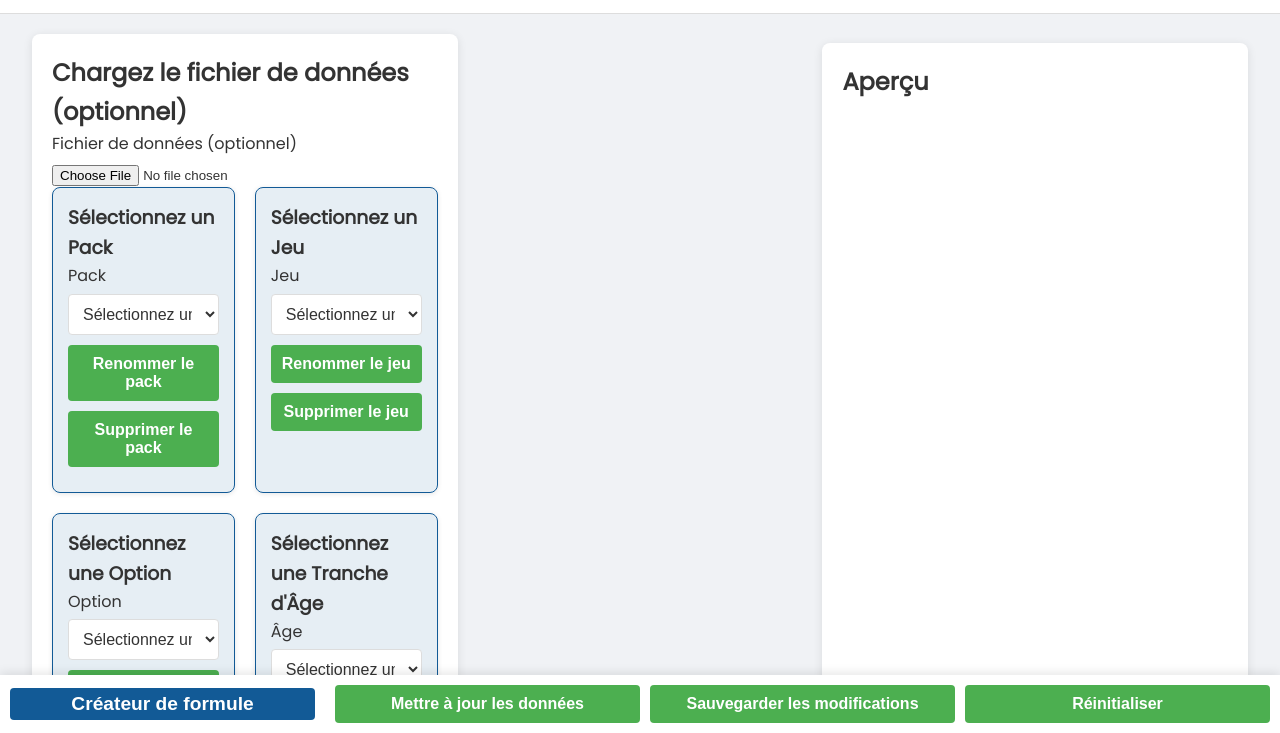
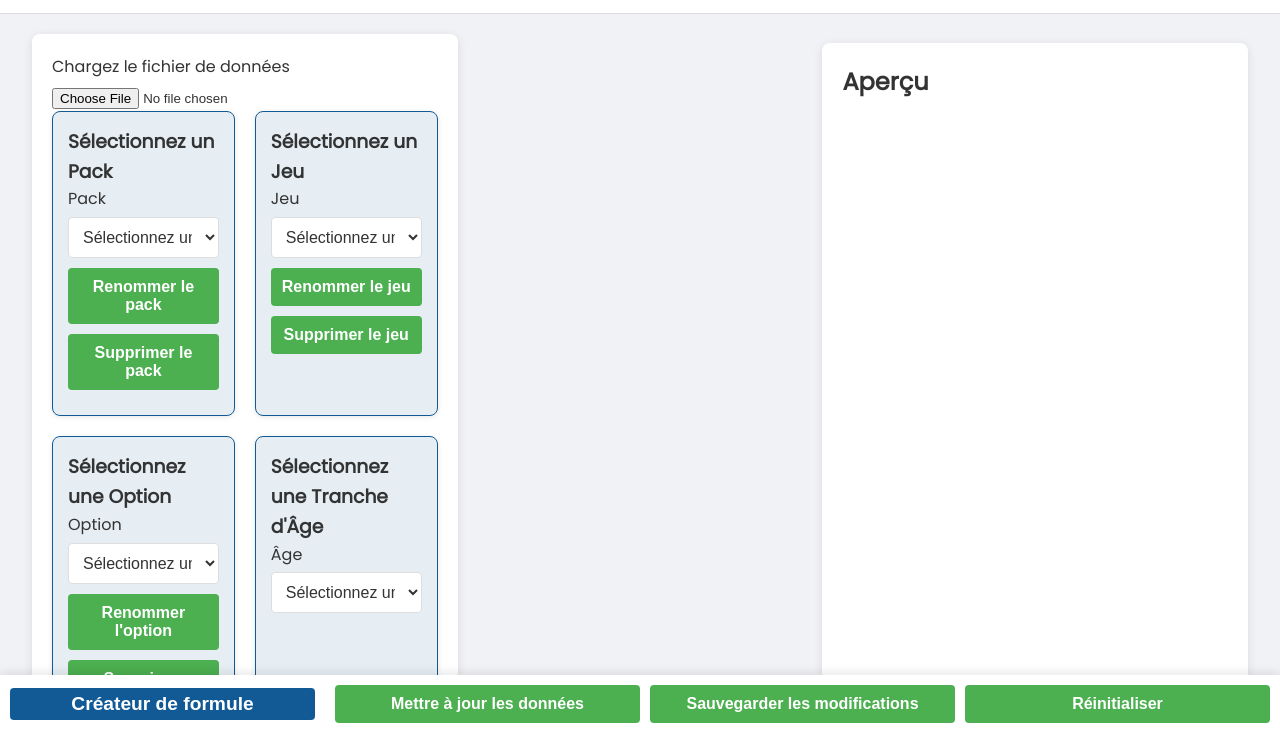
Before and after one commit to KingLLMASTER/KingLLMASTER.github.io, a plain HTML site: page index.html in a window 1280 px wide. Shown: the part 57-790 px from the top of the page. Drawn offline with Linux system fonts and the light colour scheme.

Commit message:
Add files via upload

```diff
--- a/index.html
+++ b/index.html
@@ -29,8 +29,7 @@
             <div class="left-column">
                 <!-- Section de chargement du fichier -->
                 <section id="fileLoader">
-                    <h2>Chargez le fichier de données (optionnel)</h2>
-                    <label for="fileInput">Fichier de données (optionnel)</label>
+                    <label for="fileInput">Chargez le fichier de données</label>
                     <input id="fileInput" type="file" accept=".js" aria-describedby="fileHelp">
                     <p id="fileHelp"></p>
                 </section>
```
